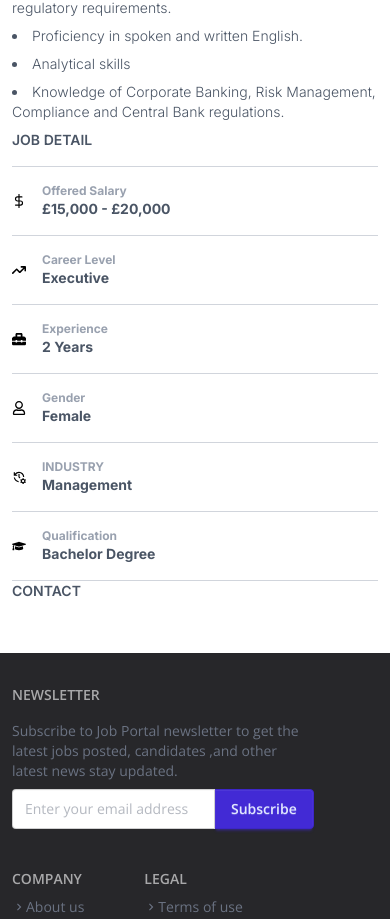
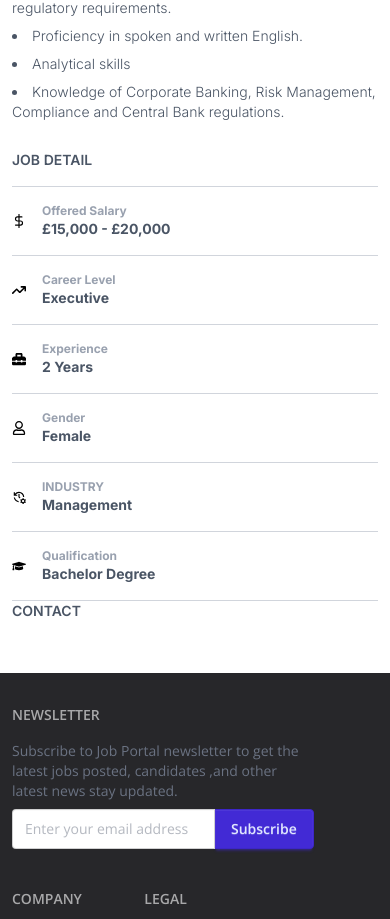
Before and after one commit to jharnakhatun2/job-portal, a React (Vite) app: page / in a window 390 px wide. Shown: the part 2355-3274 px from the top of the page. Built offline with nearby package versions, Linux system fonts and the light colour scheme; no server answers.

Commit message:
Added padding for mobile device  in job details content

```diff
--- a/src/components/SinglePage/Body.jsx
+++ b/src/components/SinglePage/Body.jsx
@@ -74,7 +74,7 @@ const Body = () => {
           </div>
         </div>
         <div className="w-full">
-          <h2 className="uppercase font-semibold border-b border-gray-300 pb-4">Job Detail</h2>
+          <h2 className="uppercase font-semibold border-b border-gray-300 pb-4 pt-5 sm:pt-0">Job Detail</h2>
 
           {
             jobDetails.map((detail, index) => {
```
